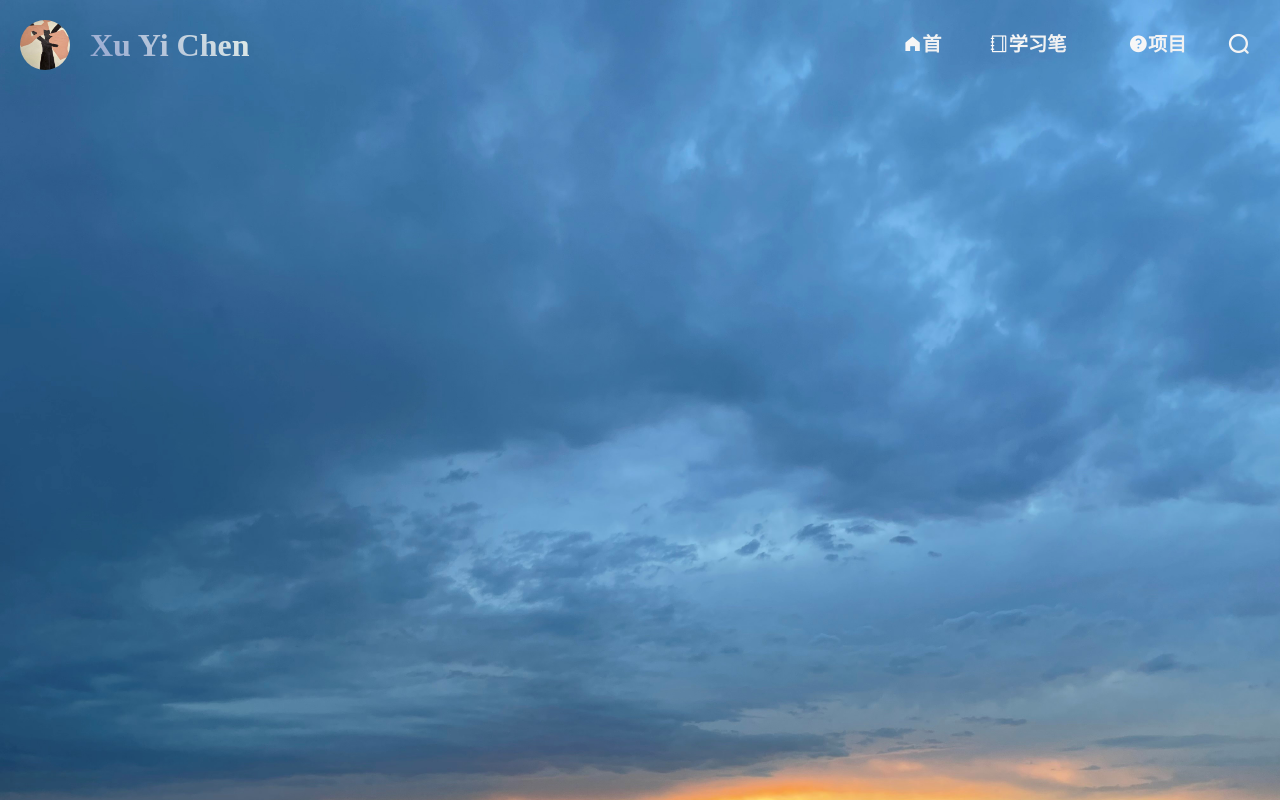
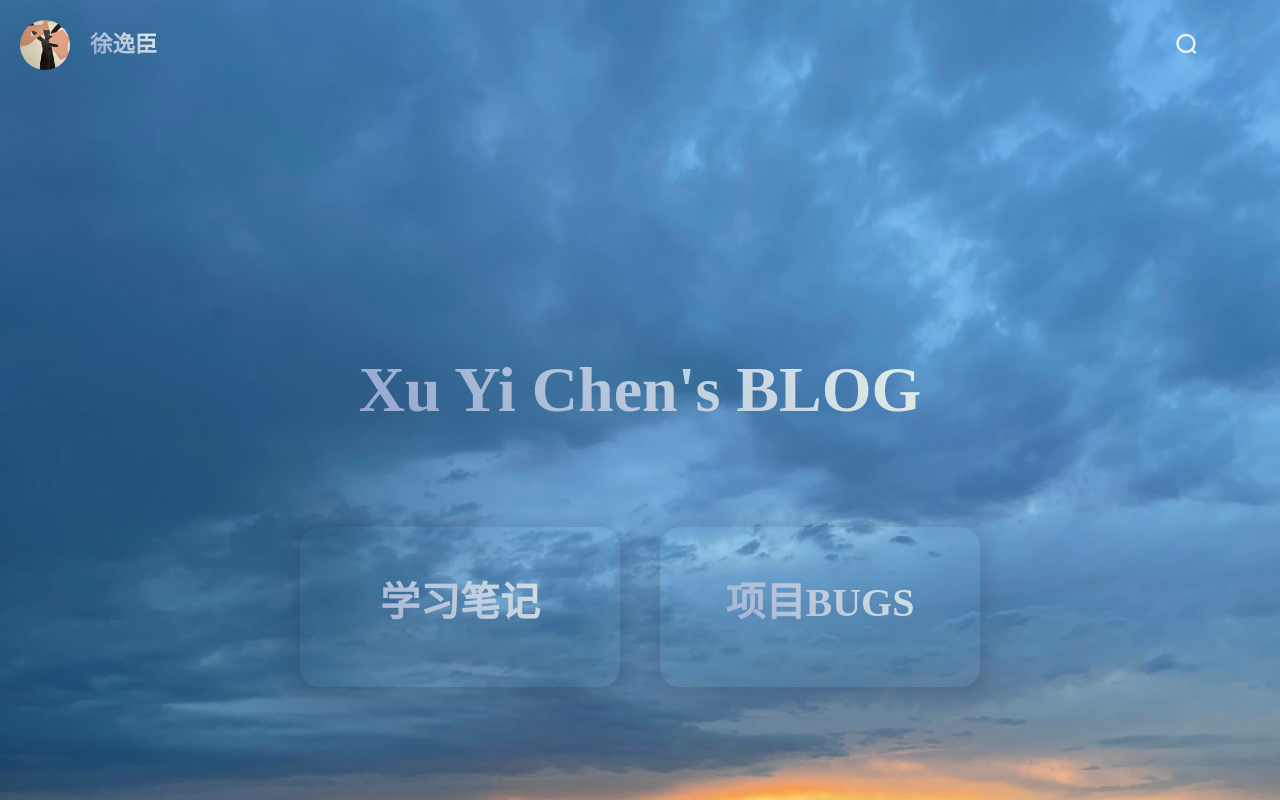
Before and after one commit to sylarxx/blog_xu, a Vue app: page /home in a window 1280 px wide. Shown: the top 800 px of the page. Built offline with nearby package versions, Linux system fonts and the light colour scheme.

Commit message:
完成首页初步搭建

```diff
--- a/src/components/common/navbar/NavBarItem.vue
+++ b/src/components/common/navbar/NavBarItem.vue
@@ -13,8 +13,7 @@ export default {
   },
   methods: {
     itemClick() {
-      console.log("点击");
-      this.$router.replace(this.path);
+      this.$router.push(this.path);
     },
   },
 };
--- /dev/null
+++ b/src/components/common/tabbar/TabBar.vue
@@ -0,0 +1,39 @@
+<template>
+  <div class="tab-bar" @click="tabBarClick">
+    <slot></slot>
+  </div>
+</template>
+
+<script>
+export default {
+  name: "TabBar",
+  props: {
+    path: String,
+  },
+  methods: {
+    tabBarClick() {
+      this.$router.push(this.path);
+    },
+  },
+};
+</script>
+
+<style scoped>
+.tab-bar {
+  margin: 20px;
+  height: 10rem;
+  width: 20rem;
+  border-radius: 20px;
+  box-shadow: 0 15px 35px 20px rgb(50 50 93 / 10%),
+    0 5px 15px 8px rgb(0 0 0 / 7%);
+  cursor: pointer;
+  transition: all 0.2s;
+}
+
+.tab-bar:hover {
+  /*盒子向上移动*/
+  transform: translateY(-8px);
+  box-shadow: 0 15px 35px 20px rgb(50 50 93 / 10%),
+    0 5px 15px 8px rgb(0 0 0 / 7%);
+}
+</style>
--- a/src/components/content/Individual_logo.vue
+++ b/src/components/content/Individual_logo.vue
@@ -1,7 +1,7 @@
 <template>
   <div class="individual_logo">
     <img src="../../assets/img/individual_logo.jpg" />
-    <span>Xu Yi Chen</span>
+    <span>徐逸臣</span>
   </div>
 </template>
 
@@ -24,7 +24,7 @@ export default {
 }
 
 .individual_logo span {
-  font-size: 2rem;
+  font-size: 1.4rem;
   font-weight: 700;
   vertical-align: middle;
   /*设置字体为渐变色*/
--- /dev/null
+++ b/src/components/content/MainNavBar.vue
@@ -0,0 +1,37 @@
+<template>
+  <nav-bar>
+    <nav-bar-item path="/home">
+      <template v-slot:item-icon>
+        <i class="el-icon-s-home"></i>
+      </template>
+      <template v-slot:item-text>首页</template>
+    </nav-bar-item>
+    <nav-bar-item path="/learningnotes">
+      <template v-slot:item-icon>
+        <i class="el-icon-notebook-1"></i>
+      </template>
+      <template v-slot:item-text>学习笔记</template>
+    </nav-bar-item>
+    <nav-bar-item path="/projectbugs">
+      <template v-slot:item-icon>
+        <i class="el-icon-question"></i>
+      </template>
+      <template v-slot:item-text>项目BUGS</template>
+    </nav-bar-item>
+  </nav-bar>
+</template>
+
+<script>
+import NavBar from "../../components/common/navbar/NavBar.vue";
+import NavBarItem from "../../components/common/navbar/NavBarItem.vue";
+export default {
+  name: "MainNavBar",
+  components: {
+      NavBar,
+      NavBarItem
+  }
+};
+</script>
+
+<style>
+</style>
--- a/src/views/Home.vue
+++ b/src/views/Home.vue
@@ -5,48 +5,39 @@
         <el-col :span="6">
           <individual_logo />
         </el-col>
-        <el-col :span="7" :offset="10">
-          <nav-bar>
-            <nav-bar-item path="/home">
-              <template v-slot:item-icon>
-                <i class="el-icon-s-home"></i>
-              </template>
-              <template v-slot:item-text>首页</template>
-            </nav-bar-item>
-            <nav-bar-item path="/learningnotes">
-              <template v-slot:item-icon>
-                <i class="el-icon-notebook-1"></i>
-              </template>
-              <template v-slot:item-text>学习笔记</template>
-            </nav-bar-item>
-            <nav-bar-item path="/projectbugs">
-              <template v-slot:item-icon>
-                <i class="el-icon-question"></i>
-              </template>
-              <template v-slot:item-text>项目BUGS</template>
-            </nav-bar-item>
-          </nav-bar>
-        </el-col>
-        <el-col :span="1">
+        <el-col :span="2" :offset="16">
           <div class="search">
             <i class="el-icon-search"></i>
           </div>
         </el-col>
       </el-row>
     </el-header>
+    <el-main>
+      <el-row>
+        <div class="blog-title">Xu Yi Chen's BLOG</div>
+      </el-row>
+      <el-row>
+        <tab-bar class="learning-notes" path="/learningnotes">
+          <h4>学习笔记</h4>
+        </tab-bar>
+        <tab-bar class="project-bugs" path="/projectbugs">
+          <h4>项目BUGS</h4>
+        </tab-bar>
+      </el-row>
+    </el-main>
   </el-container>
 </template>
 
 <script>
 import individual_logo from "../components/content/Individual_logo.vue";
-import NavBar from "../components/common/navbar/NavBar.vue";
-import NavBarItem from "../components/common/navbar/NavBarItem.vue";
+import MainNavBar from "../components/content/MainNavBar.vue";
+import TabBar from "../components/common/tabbar/TabBar.vue";
 export default {
   name: "Home",
   components: {
     individual_logo,
-    NavBar,
-    NavBarItem,
+    MainNavBar,
+    TabBar,
   },
 };
 </script>
@@ -73,4 +64,31 @@ export default {
   background-image: linear-gradient(120deg, #fdfbfb 0%, #ebedee 100%);
   cursor: pointer;
 }
+
+.el-main {
+  display: flex;
+  flex-direction: column;
+  justify-content: center;
+  align-items: center;
+}
+
+.blog-title {
+  margin-bottom: 5rem;
+  font-size: 4rem;
+  font-weight: 700;
+  /*设置字体为渐变色*/
+  -webkit-background-clip: text;
+  -webkit-text-fill-color: transparent;
+  background-image: linear-gradient(45deg, #93a5cf 0%, #e4efe9 100%);
+}
+
+.learning-notes h4,
+.project-bugs h4 {
+  font-size: 2.5rem;
+  text-align: center;
+  /*设置字体为渐变色*/
+  -webkit-background-clip: text;
+  -webkit-text-fill-color: transparent;
+  background-image: linear-gradient(45deg, #93a5cf 0%, #e4efe9 100%);
+}
 </style>
```
